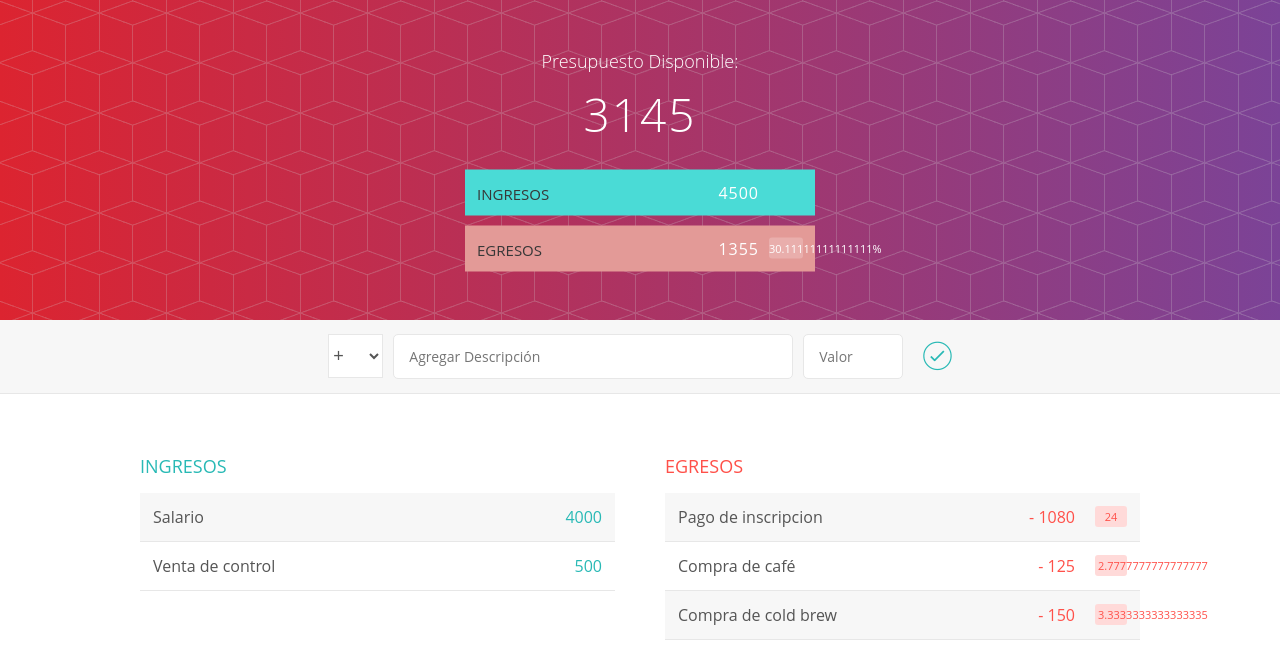
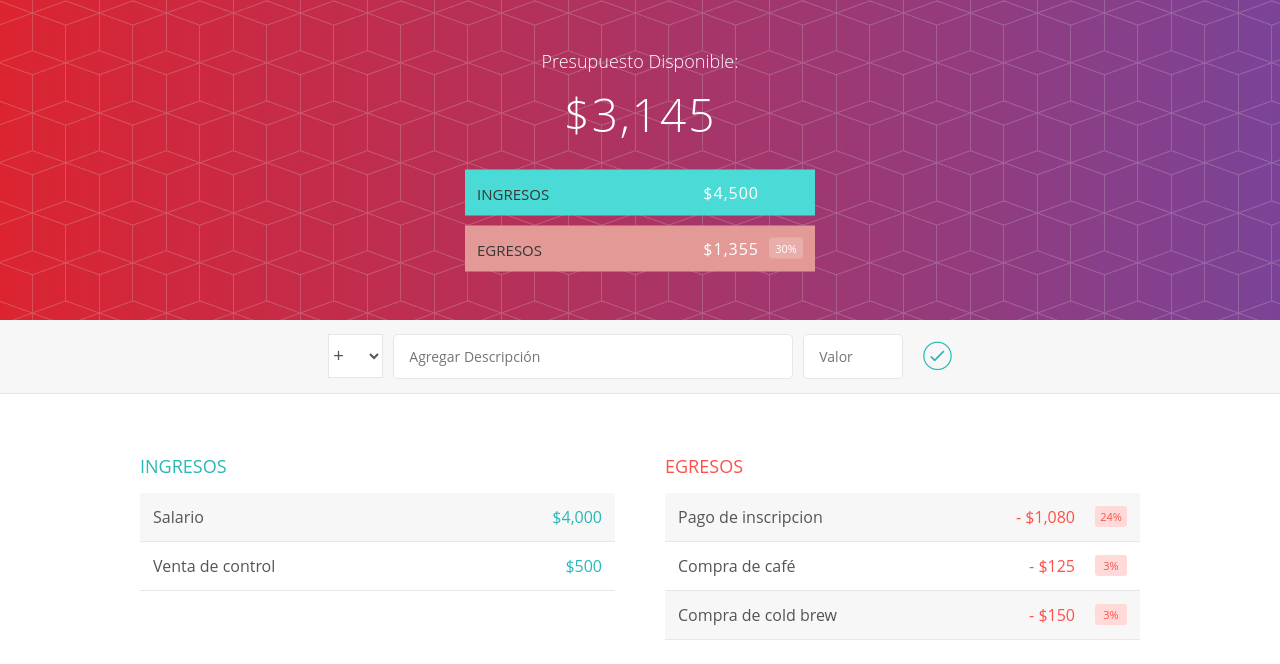
Before and after one commit to Luihxd/Contabilidad, an Angular app: page / in a window 1280 px wide. Shown: the top 664 px of the page. Built offline with nearby package versions, Linux system fonts and the light colour scheme.

Commit message:
Ajuste de porcentajes y uso de Pipes para darles formato en los html

```diff
--- a/src/app/app.component.ts
+++ b/src/app/app.component.ts
@@ -61,7 +61,7 @@
   //a los ingresos
   getPorcentajeTotal(){
     let porcentajeTotal:number = 0;
-    porcentajeTotal =  this.getEgresoTotal()/this.getIngresoTotal()*100;
+    porcentajeTotal =  this.getEgresoTotal()/this.getIngresoTotal();
     return porcentajeTotal;
   }
 
--- a/src/app/cabecero/cabecero.component.html
+++ b/src/app/cabecero/cabecero.component.html
@@ -4,12 +4,12 @@
       Presupuesto Disponible:
     </div>
 
-    <div class="presupuesto_valor"> {{presupuestoTotal}}</div>
+    <div class="presupuesto_valor"> {{presupuestoTotal | currency:'MNX':'$': '1.0-2'}}</div>
 
     <div class="presupuesto_ingreso limpiarEstilos">
       <div class="presupuesto_ingreso--texto">Ingresos</div>
       <div class="right">
-        <div class="presupuesto_ingreso--valor">{{ingresoTotal}}</div>
+        <div class="presupuesto_ingreso--valor">{{ingresoTotal | currency:'MNX':'$': '1.0-2'}}</div>
         <div class="presupuesto_ingreso--porcentaje">&nbsp;</div>
       </div>
     </div>
@@ -17,8 +17,8 @@
     <div class="presupuesto_egreso limpiarEstilos">
       <div class="presupuesto_egreso--text">Egresos</div>
       <div class="right limpiarEstilos">
-        <div class="presupuesto_egreso--valor">{{egresoTotal}}</div>
-        <div class="presupuesto_egreso--porcentaje">{{porcentajeTotal}}%</div>
+        <div class="presupuesto_egreso--valor">{{egresoTotal | currency:'MNX':'$': '1.0-2'}}</div>
+        <div class="presupuesto_egreso--porcentaje">{{porcentajeTotal | percent}}</div>
       </div>
     </div>
   </div>
--- a/src/app/egreso/egreso.component.html
+++ b/src/app/egreso/egreso.component.html
@@ -6,8 +6,8 @@
       <div *ngFor="let egreso of egresos" class="elemento limpiarEstilos" >
           <div class="elemento_descripcion">{{egreso.descripcion}}</div>
           <div class="right limpiarEstilos">
-              <div class="elemento_valor">- {{egreso.valor}}</div>
-              <div class="elemento_porcentaje">{{calcularPorcentajeDeEgreso(egreso)}}</div>
+              <div class="elemento_valor">- {{egreso.valor | currency:'MNX':'$': '1.0-2'}}</div>
+              <div class="elemento_porcentaje">{{calcularPorcentajeDeEgreso(egreso) | percent}}</div>
               <div class="elemento_eliminar">
                   <button (click)="eliminarEgreso(egreso)" class="elemento_eliminar--btn"><i class="ion-ios-close-outline"></i></button>
               </div>
--- a/src/app/ingreso/ingreso.component.html
+++ b/src/app/ingreso/ingreso.component.html
@@ -5,7 +5,7 @@
       <div *ngFor="let ingreso of ingresos" class="elemento limpiarEstilos">
           <div class="elemento_descripcion">{{ingreso.descripcion}}</div>
           <div class="right limpiarEstilos">
-              <div class="elemento_valor">{{ingreso.valor}}</div>
+              <div class="elemento_valor">{{ingreso.valor | currency:'MNX':'$': '1.0-2'}}</div>
               <div class="elemento_eliminar">
                   <button class="elemento_eliminar--btn" (click)="eliminarIngreso(ingreso)">
                       <i class="ion-ios-close-outline"></i>
```
